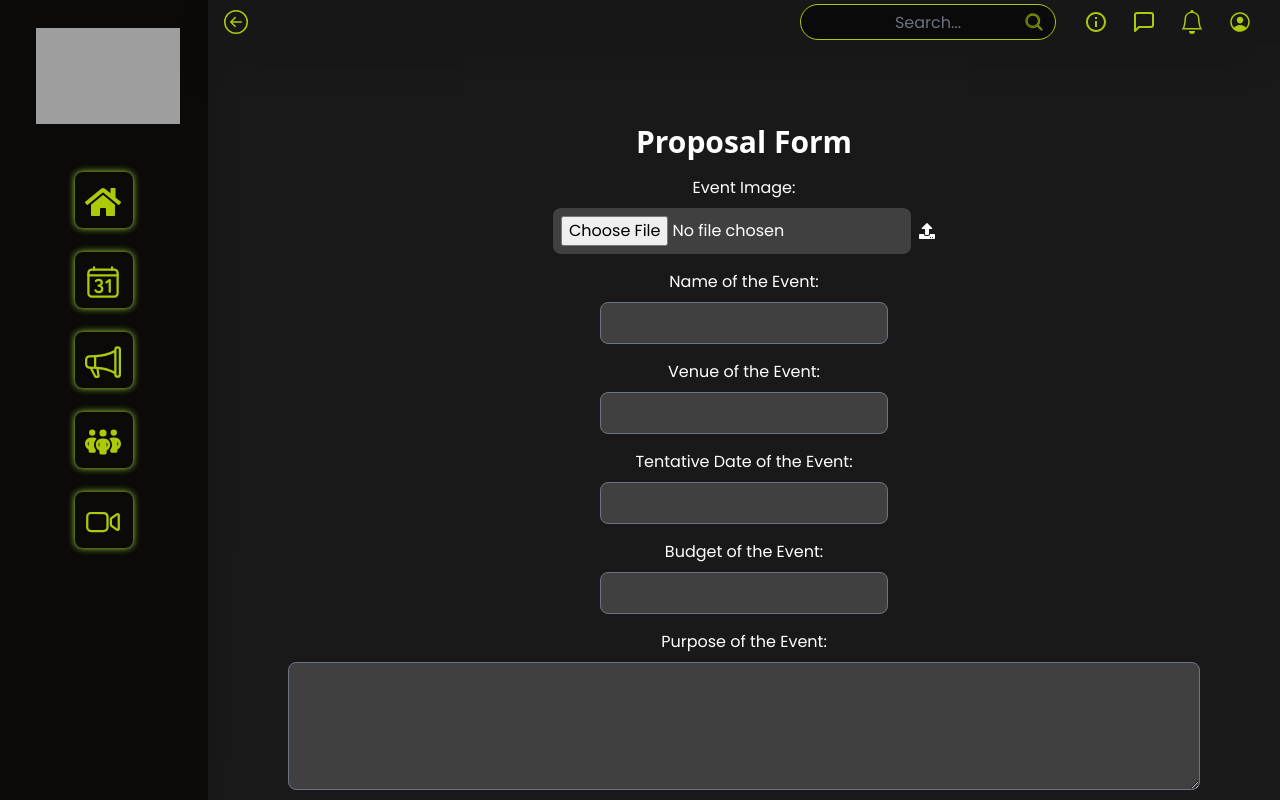
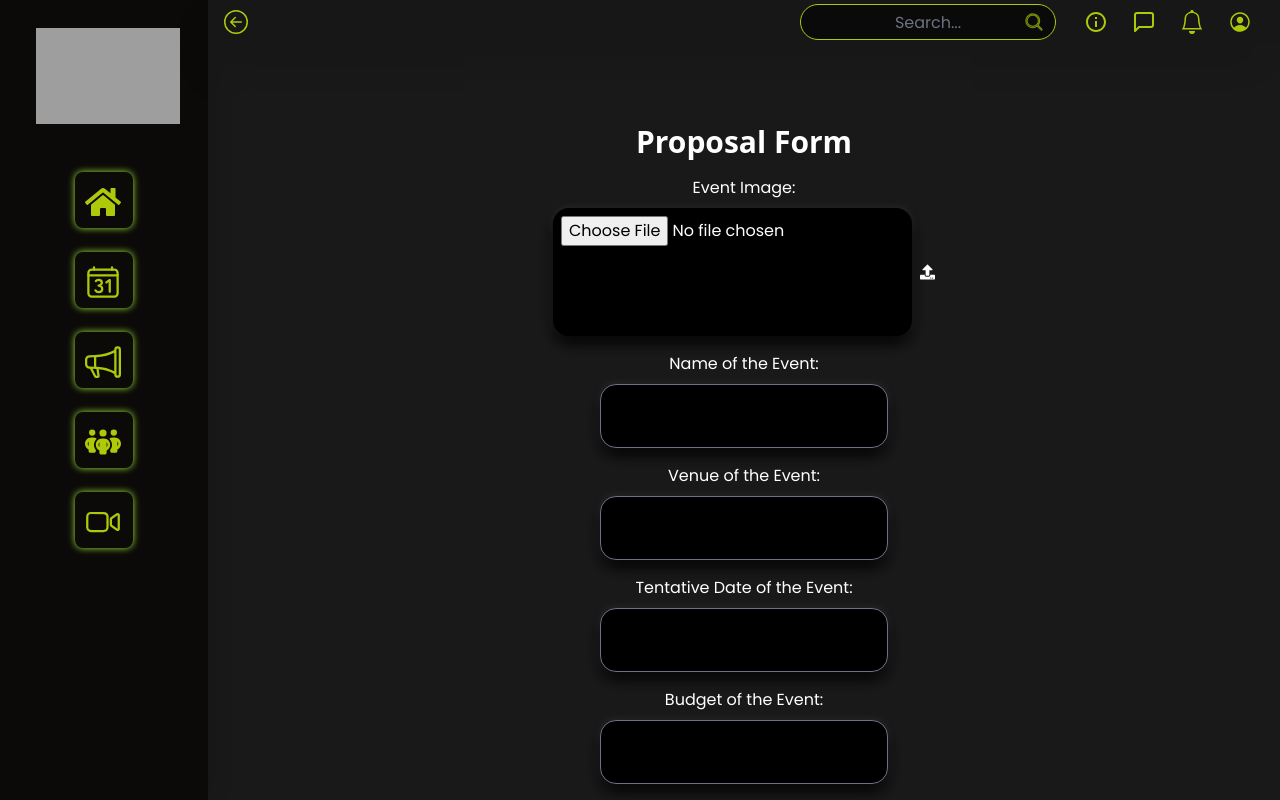
Before and after one commit to Anuraj2601/Eventix, a React (Vite) app: page /club/1/add-event in a window 1280 px wide. Built offline with nearby package versions, Linux system fonts and the light colour scheme; grey boxes are pictures that could not be loaded.

Commit message:
add event page

```diff
--- a/src/components/AddEvent.jsx
+++ b/src/components/AddEvent.jsx
@@ -93,14 +93,15 @@ const AddEvent = () => {
                         <div className="mb-4 flex flex-col items-center">
     <label className="block mb-2">Event Image:</label>
     <div className="flex items-center space-x-2">
-        <input
-            type="file"
-            name="eventImage"
-            onChange={handleFileChange}
-            className="bg-neutral-700 text-white p-2 rounded-lg"
-        />
-        <FaUpload className="text-white" />
-    </div>
+                    <input
+                        type="file"
+                        name="proofOfApproval"
+                        onChange={handleFileChange}
+                        className="w-full h-32 bg-black text-white p-2 rounded-2xl" style={{
+                          boxShadow: '0 8px 16px rgba(0, 0, 0, 0.9), 0 0 8px rgba(255, 255, 255, 0.1)'
+                        }}                    />
+                    <FaUpload className="text-white" />
+                </div>
 </div>
 
                         <div className="mb-4">
@@ -110,8 +111,9 @@ const AddEvent = () => {
                                 name="name"
                                 value={formFields.name}
                                 onChange={handleInputChange}
-                                className="w-72 bg-neutral-700 text-white p-2 rounded-lg"
-                            />
+                                className="w-72 h-16 bg-black text-white p-2 rounded-2xl" style={{
+                                  boxShadow: '0 8px 16px rgba(0, 0, 0, 0.9), 0 0 8px rgba(255, 255, 255, 0.1)'
+                                }}                            />
                         </div>
                         <div className="mb-4">
                             <label className="block mb-2">Venue of the Event:</label>
@@ -120,8 +122,9 @@ const AddEvent = () => {
                                 name="venue"
                                 value={formFields.venue}
                                 onChange={handleInputChange}
-                                className="w-72 bg-neutral-700 text-white p-2 rounded-lg"
-                            />
+                                className="w-72 h-16  bg-black text-white p-2 rounded-2xl" style={{
+                                  boxShadow: '0 8px 16px rgba(0, 0, 0, 0.9), 0 0 8px rgba(255, 255, 255, 0.1)'
+                                }}                            />
                         </div>
                         <div className="mb-4">
                             <label className="block mb-2">Tentative Date of the Event:</label>
@@ -130,8 +133,9 @@ const AddEvent = () => {
                                 name="date"
                                 value={formFields.date}
                                 onChange={handleInputChange}
-                                className="w-72 bg-neutral-700 text-white p-2 rounded-lg"
-                            />
+                                className="w-72 h-16  bg-black text-white p-2 rounded-2xl" style={{
+                                  boxShadow: '0 8px 16px rgba(0, 0, 0, 0.9), 0 0 8px rgba(255, 255, 255, 0.1)'
+                                }}                            />
                         </div>
                         <div className="mb-4">
                             <label className="block mb-2">Budget of the Event:</label>
@@ -140,8 +144,9 @@ const AddEvent = () => {
                                 name="budget"
                                 value={formFields.budget}
                                 onChange={handleInputChange}
-                                className="w-72 bg-neutral-700 text-white p-2 rounded-lg"
-                            />
+                                className="w-72 h-16  bg-black text-white p-2 rounded-2xl" style={{
+                                  boxShadow: '0 8px 16px rgba(0, 0, 0, 0.9), 0 0 8px rgba(255, 255, 255, 0.1)'
+                                }}                            />
                         </div>
                         <div className="mb-4">
                             <label className="block mb-2">Purpose of the Event:</label>
@@ -149,7 +154,9 @@ const AddEvent = () => {
                                 name="purpose"
                                 value={formFields.purpose}
                                 onChange={handleInputChange}
-                                className="w-full h-32 bg-neutral-700 text-white p-2 rounded-lg"
+                                className="w-full h-32 bg-black text-white p-2 rounded-2xl" style={{
+                                  boxShadow: '0 8px 16px rgba(0, 0, 0, 0.9), 0 0 8px rgba(255, 255, 255, 0.1)'
+                                }}
                             />
                         </div>
                         <div className="mb-4">
@@ -158,8 +165,9 @@ const AddEvent = () => {
                                 name="benefits"
                                 value={formFields.benefits}
                                 onChange={handleInputChange}
-                                className="w-full h-32 bg-neutral-700 text-white p-2 rounded-lg"
-                            />
+                                className="w-full h-32 bg-black text-white p-2 rounded-2xl" style={{
+                                  boxShadow: '0 8px 16px rgba(0, 0, 0, 0.9), 0 0 8px rgba(255, 255, 255, 0.1)'
+                                }}                            />
                         </div>
                         <div className="mb-4 flex flex-col items-center">
     <label className="block mb-2">IUD Approval Status:</label>
@@ -192,8 +200,9 @@ const AddEvent = () => {
                         type="file"
                         name="proofOfApproval"
                         onChange={handleFileChange}
-                        className="bg-neutral-700 text-white p-2 rounded-lg"
-                    />
+                        className="w-full h-32 bg-black text-white p-2 rounded-2xl" style={{
+                          boxShadow: '0 8px 16px rgba(0, 0, 0, 0.9), 0 0 8px rgba(255, 255, 255, 0.1)'
+                        }}                    />
                     <FaUpload className="text-white" />
                 </div>
             </label>
```
